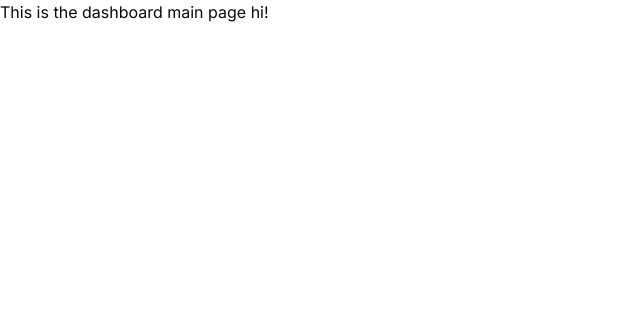
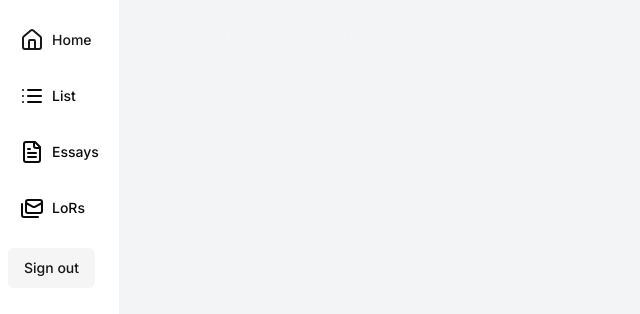
Before and after one commit to november-app/zero, a Next.js app in the folder apps/web/: page /dash in a window 1280 px wide. Shown: the top 314 px of the page, without its empty margins (0-640 px from the left). Built offline with nearby package versions, Linux system fonts and the light colour scheme.

Commit message:
dash layout with sidebar

```diff
--- a/apps/web/src/app/_/signOut.tsx
+++ b/apps/web/src/app/_/signOut.tsx
@@ -1,14 +1,14 @@
 import { signOut } from "@/lib/auth";
 import { Button } from "@/components/ui/button";
 
-export default function SignInButton() {
+export default function SignOutButton() {
     return (
         <form action={async () => {
             "use server"
-            await signOut()
+            await signOut({ redirectTo: '/'})
         }}>
             <Button variant='secondary'>
-                Sign in
+                Sign out
             </Button>
         </form>
     )
--- /dev/null
+++ b/apps/web/src/app/dash/_/sidebar-links.tsx
@@ -0,0 +1,39 @@
+'use client'
+
+import { FileTextIcon, HomeIcon, ListIcon, MailsIcon } from "lucide-react";
+import React from 'react';
+import Link from "next/link";
+import { usePathname } from "next/navigation";
+import { cn } from "@/lib/utils";
+
+const links: { name: string, href: string, icon: typeof HomeIcon }[] = [
+    {name: 'Home', href: '/dash', icon: HomeIcon},
+    {name: 'List', href: '/dash/colleges', icon: ListIcon},
+    {name: 'Essays', href: '/dash/essays', icon: FileTextIcon},
+    {name: 'LoRs', href: '/dash/letters', icon: MailsIcon},
+]
+
+function SidebarLinks() {
+    const pathname = usePathname()
+
+    return (
+        <>
+            {links.map((link) => {
+                const LinkIcon = link.icon
+
+                return (
+                    <Link href={link.href} key={link.name}
+                          className={cn(`flex h-[48px] grow items-center justify-center gap-2
+                          rounded-md p-3 text-sm font-medium hover:text-accent md:flex-none
+                          md:justify-start md:p-2 md:px-3`, (pathname === link.href) ? 'text-accent-foreground' : 'text-foreground')}>
+
+                        <LinkIcon className='w-6' />
+                        <p className='hidden md:block'>{link.name}</p>
+                    </Link>
+                )
+            })}
+        </>
+    );
+}
+
+export default SidebarLinks;
--- /dev/null
+++ b/apps/web/src/app/dash/_/sidebar.tsx
@@ -0,0 +1,20 @@
+import React from 'react';
+import SignOutButton from "@/app/_/signOut";
+import SidebarLinks from "@/app/dash/_/sidebar-links";
+
+function Sidebar() {
+    return (
+        <div className="flex h-full flex-col px-3 py-4 md:px-2">
+            <div className="flex grow flex-row justify-between space-x-2 md:flex-col md:space-x-0 md:space-y-2">
+                <SidebarLinks />
+
+                <div className={`hidden h-auto w-full grow rounded-md md:block`}>
+                </div>
+
+                <SignOutButton/>
+            </div>
+        </div>
+    );
+}
+
+export default Sidebar;
--- /dev/null
+++ b/apps/web/src/app/dash/layout.tsx
@@ -0,0 +1,16 @@
+import React from 'react';
+import Sidebar from "@/app/dash/_/sidebar";
+
+function DashboardLayout({ children }: { children: React.ReactNode }) {
+    return (
+        <div className='flex min-h-screen'>
+            <Sidebar />
+
+            <div className='flex-1 p-6 bg-gray-100'>
+                {children}
+            </div>
+        </div>
+    );
+}
+
+export default DashboardLayout;
--- a/apps/web/src/app/dash/page.tsx
+++ b/apps/web/src/app/dash/page.tsx
@@ -1,11 +1,11 @@
 import React from 'react';
 
-const DashboardPage = () => {
+function DashboardPage() {
     return (
         <div>
-            <h1>This is the dashboard main page hi!</h1>
+            <h1 className='text-secondary'>Hello from the dashboard index page!</h1>
         </div>
     );
-};
+}
 
 export default DashboardPage;
```
